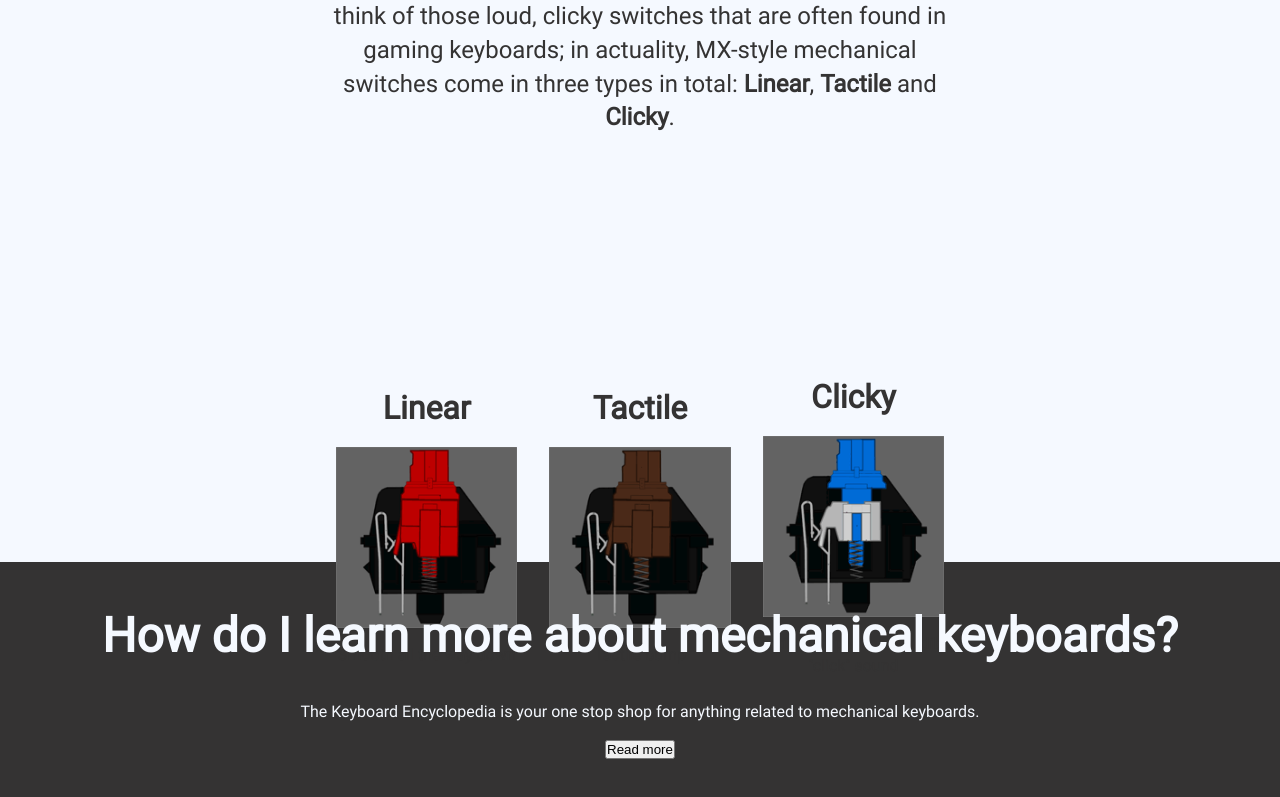
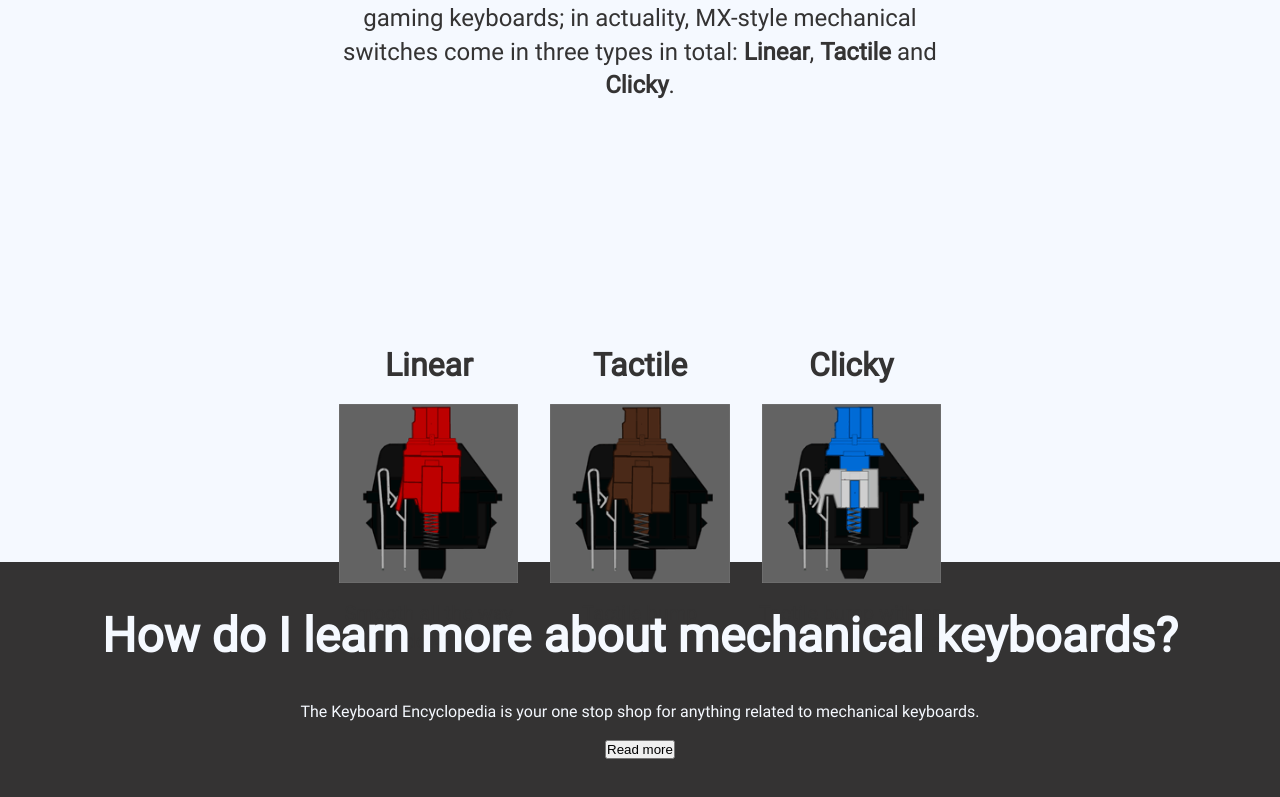
Before and after one commit to TomTomDam/keyboard-corner, a React app: page / in a window 1280 px wide. Shown: the part 2732-3529 px from the top of the page. Built offline with nearby package versions, Linux system fonts and the light colour scheme.

Commit message:
Scrapped the grid. Maybe I'll do that in the Encyclopedia somewhere

```diff
--- a/src/assets/styles/Layout.js
+++ b/src/assets/styles/Layout.js
@@ -13,6 +13,7 @@ export const GlobalLayout = createGlobalStyle`
 `;
 
 export const Main = styled.main`
+  margin-top: 1rem;
   margin-bottom: 0.5rem;
 `;
 
--- a/src/components/Home.js
+++ b/src/components/Home.js
@@ -45,7 +45,7 @@ const Home = () => {
         <Header>
           <Heading>Why should I use a mechanical keyboard?</Heading>
         </Header>
-        <Wrapper3Container>
+        <Wrapper2Container>
           <p>
             We are currently living in a technologically driven world. Keyboards
             have become one of our primary tools that we use to carry out our
@@ -56,143 +56,49 @@ const Home = () => {
             Mechanical keyboards can be customised in a variety of ways to suit
             your preferences.
           </p>
-        </Wrapper3Container>
+        </Wrapper2Container>
       </Wrapper2>
-      <Wrapper4>
+      <Wrapper3>
         <Header>
           <Heading>
             Types of Switches
           </Heading>
-          <Wrapper4HeaderText>When people refer to mechanical switches, they are most likely
+          <Wrapper3HeaderText>When people refer to mechanical switches, they are most likely
             referring to MX-style switches. People also tend to think of those
             loud, clicky switches that are often found in gaming keyboards; in
             actuality, MX-style mechanical switches come in three types in total:
-            <b> Linear</b>, <b>Tactile</b> and <b>Clicky</b>.</Wrapper4HeaderText>
-          <Wrapper4ImagesRow>
-            <Wrapper4ImageContainer>
-              <Wrapper4ImageTitle>Linear</Wrapper4ImageTitle>
+            <b> Linear</b>, <b>Tactile</b> and <b>Clicky</b>.</Wrapper3HeaderText>
+          <Wrapper3ImagesRow>
+            <Wrapper3ImageContainer>
+              <Wrapper3ImageTitle>Linear</Wrapper3ImageTitle>
               <LinearSwitchImage id="linearSwitch" src={CherryMXRed}/>
               <p>Smooth all the way down</p>
-            </Wrapper4ImageContainer>
-            <Wrapper4ImageContainer>
-              <Wrapper4ImageTitle>Tactile</Wrapper4ImageTitle>
+            </Wrapper3ImageContainer>
+            <Wrapper3ImageContainer>
+              <Wrapper3ImageTitle>Tactile</Wrapper3ImageTitle>
               <TactileSwitchImage id="tactileSwitch" src={CherryMXBrown}/>
               <p>Tactile bump</p>
-            </Wrapper4ImageContainer>
-            <Wrapper4ImageContainer>
-              <Wrapper4ImageTitle>Clicky</Wrapper4ImageTitle>
+            </Wrapper3ImageContainer>
+            <Wrapper3ImageContainer>
+              <Wrapper3ImageTitle>Clicky</Wrapper3ImageTitle>
               <ClickySwitchImage id="clickySwitch" src={CherryMXBlue}/>
               <p>Tactile bump with an audible "click" sound</p>
-            </Wrapper4ImageContainer>
-          </Wrapper4ImagesRow>
+            </Wrapper3ImageContainer>
+          </Wrapper3ImagesRow>
         </Header>
-      </Wrapper4>
-      <Wrapper3>
+      </Wrapper3>
+      <Wrapper4>
         <Header>
           <Heading>How do I learn more about mechanical keyboards?</Heading>
         </Header>
-        <Wrapper3Container>
-          <Wrapper3Text>
+        <Wrapper4Container>
+          <Wrapper4Text>
             The Keyboard Encyclopedia is your one stop shop for anything related
             to mechanical keyboards.
-          </Wrapper3Text>
-          <Wrapper3Button>Read more</Wrapper3Button>
-        </Wrapper3Container>
-        {/* <Wrapper3CategoryButtonContainer>
-          <CategoryButton>All</CategoryButton>
-          <CategoryButton>Getting Started</CategoryButton>
-          <CategoryButton>List of Switches</CategoryButton>
-          <CategoryButton>List of Switches</CategoryButton>
-          <CategoryButton>Keyboard Modifications</CategoryButton>
-          <CategoryButton>Accessories</CategoryButton>
-        </Wrapper3CategoryButtonContainer>
-        <WrapperGrid>
-          <Card>
-            <CardTitle>
-              <Link to="/keyboard-encyclopedia/introduction" className="">
-                <WrapperGridLink>
-                  Introduction to Mechanical Keyboards
-                </WrapperGridLink>
-              </Link>
-            </CardTitle>
-            <CardBody>
-              <p>What's the big deal about mechanical keyboards?</p>
-            </CardBody>
-          </Card>
-          <Card>
-            <CardTitle>
-              {" "}
-              <Link to="/keyboard-encyclopedia/layouts-and-sizes" className="">
-                <WrapperGridLink>Layouts and Sizes</WrapperGridLink>
-              </Link>
-            </CardTitle>
-            <CardBody>
-              <p>Keyboards come in all shapes and sizes.</p>
-            </CardBody>
-          </Card>
-          <Card>
-            <CardTitle>
-              <Link to="/keyboard-encyclopedia/switches" className="">
-                <WrapperGridLink>Switches</WrapperGridLink>
-              </Link>
-            </CardTitle>
-            <CardBody>
-              <p>
-                The very nature of mechanical keyboards is powered by mechanical
-                switches. See what switches are right for you.
-              </p>
-            </CardBody>
-          </Card>
-          <Card>
-            <CardTitle>
-              <Link to="/keyboard-encyclopedia/keycaps" className="">
-                <WrapperGridLink>Keycaps</WrapperGridLink>
-              </Link>
-            </CardTitle>
-            <CardBody>
-              <p>
-                Keycaps can make or break the look of a keyboard, as well as the
-                sound and typing feel. Learn the varieties of keycaps there are.
-              </p>
-            </CardBody>
-          </Card>
-          <Card>
-            <CardTitle>
-              <Link to="/keyboard-encyclopedia/plates-and-pcbs" className="">
-                <WrapperGridLink>Plates and PCBs</WrapperGridLink>
-              </Link>
-            </CardTitle>
-            <CardBody>
-              <p>
-                The plate provides structural rigidity and the PCB is what
-                allows your keyboard to electronically work.
-              </p>
-            </CardBody>
-          </Card>
-          <Card>
-            <CardTitle>
-              <Link to="/keyboard-encyclopedia/stabilizers" className="">
-                <WrapperGridLink>Stabilizers</WrapperGridLink>
-              </Link>
-            </CardTitle>
-            <CardBody>
-              <p>
-                Stabilizers, or "stabs", sit underneath larger keys to prevent
-                them from wobbling. They essentially <i>stabilize</i> the
-                keycap.
-              </p>
-            </CardBody>
-          </Card>
-        </WrapperGrid>
-        <RowText>
-          Would you like to learn more? Click here to go to the{" "}
-          <Link to="/keyboard-encyclopedia" className="">
-            Keyboard Encyclopedia
-          </Link>{" "}
-          for specially curated and comprehensive resources regarding mechanical
-          keyboards.
-        </RowText> */}
-      </Wrapper3>
+          </Wrapper4Text>
+          <Wrapper4Button>Read more</Wrapper4Button>
+        </Wrapper4Container>
+      </Wrapper4>
     </>
   );
 };
@@ -208,6 +114,7 @@ const Jumbotron = styled.section`
   background-position: 500px -100px;
   color: ${(props) => props.theme.colours.darkgray};
   margin-left: calc(50% - 50vw);
+  margin-top: -16px;
   height: calc(100vh + 1.5rem);
 
   /* @media (max-width: 768px) {
@@ -341,47 +248,79 @@ const Wrapper2 = styled(Wrapper)`
   color: ${(props) => props.theme.colours.darkgray};
 `;
 
-//Wrapper 4
-const Wrapper4 = styled(Wrapper)`
+const Wrapper2Container = styled.div`
+
+`;
+
+//Wrapper 3
+const Wrapper3 = styled(Wrapper)`
   background: ${(props) => props.theme.colours.white};
   color: ${(props) => props.theme.colours.darkgray};
   max-width: 50%;
   margin: 0 auto;
 `;
 
-const Wrapper4HeaderText = styled.p`
+const Wrapper3HeaderText = styled.p`
   font-size: 1.5rem;
-  margin-top: 4rem;
+  margin-top: 2rem;
 `;
 
-const Wrapper4ImagesRow = styled.div`
+const Wrapper3ImagesRow = styled.div`
   display: flex;
   justify-content: center;
-  align-items: center;
+  align-items: baseline;
   margin-top: 15rem;
+
+  @media only screen and (max-width: ${(props) => props.theme.media.phone}) {
+    margin-top: 0;
+    flex-direction: column;
+    align-items: center;
+  }
+
+  @media only screen and (min-width: ${(props) => props.theme.media.phone}) {
+    margin-top: 0;
+    flex-direction: column;
+    align-items: center;
+  }
+
+  @media only screen and (min-width: ${(props) => props.theme.media.tablet}) {
+    margin-top: 0;
+    flex-direction: column;
+    align-items: center;
+  }
+
+  @media only screen and (min-width: ${(props) => props.theme.media.desktop}) {
+    margin-top: 15rem;
+    flex-direction: row;
+    align-items: baseline;
+  }
 `;
 
-const Wrapper4ImageContainer = styled.div`
-  flex: 1;
+const Wrapper3ImageContainer = styled.div`
+  flex: 0 0 33%;
+  max-width: 33%;
+  & > p {
+    font-size: 1.25em;
+  }
 `;
 
-const Wrapper4ImageTitle = styled.h1`
+const Wrapper3ImageTitle = styled.h1`
   font-size: ${(props) => props.theme.fontSizes.medium};
 `;
 
-const Wrapper4Image = styled.img`
+const Wrapper3Image = styled.img`
     max-width: 100%;
     height: auto;
     padding: 1rem;
 `;
 
-const LinearSwitchImage = styled(Wrapper4Image)`
+const LinearSwitchImage = styled(Wrapper3Image)`
 `;
 
-const TactileSwitchImage = styled(Wrapper4Image)`
+const TactileSwitchImage = styled(Wrapper3Image)`
 `;
 
-const ClickySwitchImage = styled(Wrapper4Image)`
+const ClickySwitchImage = styled(Wrapper3Image)`
 `;
 
 //Animate switches on hover
@@ -414,90 +353,20 @@ $(function() {
   );
 });
 
-//Wrapper 3
-const Wrapper3 = styled(Wrapper)`
+//Wrapper 4
+const Wrapper4 = styled(Wrapper)`
   background: ${(props) => props.theme.colours.darkgray};
   color: ${(props) => props.theme.colours.white};
 `;
 
-const Wrapper3Container = styled.div`
+const Wrapper4Container = styled.div`
 
 `
 
-const Wrapper3Text = styled.p`
+const Wrapper4Text = styled.p`
 
 `
 
-const Wrapper3Button = styled.button`
+const Wrapper4Button = styled.button`
 
 `;
-
-const Wrapper3CategoryButtonContainer = styled.div`
-  overflow: hidden;
-  position: relative;
-  width: 100%;
-  display: flex;
-  flex: 1 0 auto;
-  justify-content: center;
-  overflow-x: auto;
-  margin: 2rem 0px;
-`;
-
-const CategoryButton = styled.button`
-  background: ${(props) => props.theme.colours.lightgray};
-  color: ${(props) => props.theme.colours.blue};
-  font-weight: bold;
-  border: none;
-  transition: all 0.3s;
-  padding: 0 1.5rem;
-  margin-right: 1.5rem;
-  height: 3rem;
-  border-radius: 0.25rem;
-  cursor: pointer;
-
-  &:hover {
-    background: ${(props) => props.theme.colours.white};
-  }
-`;
-
-const WrapperGrid = styled.div`
-  display: flex;
-  flex-wrap: wrap;
-  justify-content: center;
-  align-items: stretch;
-  max-width: 60%;
-  margin: 0 auto;
-`;
-
-const Card = styled.div`
-  flex: 0 0 25%;
-  max-width: 25%;
-  min-width: 0;
-  margin: 15px 15px;
-  word-wrap: break-word;
-  background-color: ${(props) => props.theme.colours.lightgray};
-  background-clip: border-box;
-  border: 1px solid rgba(0, 0, 0, 0.125);
-  border-radius: 0.25rem;
-`;
-
-const CardTitle = styled.div`
-  padding-top: 2.25rem;
-  padding-bottom: 0.75rem;
-`;
-
-const CardBody = styled.div`
-  padding: 1.25rem;
-`;
-
-const WrapperRow = styled(Row)`
-  justify-content: center;
-`;
-
-const WrapperGridLink = styled.h4`
-  transition: all 0.3s ease 0s;
-`;
-
-const RowText = styled.div`
-  margin-top: 2rem;
-`;
--- a/src/components/Navbar.js
+++ b/src/components/Navbar.js
@@ -30,6 +30,7 @@ const Navbar = () => {
 
 export default Navbar;
 
+//Hide navbar on scroll down, show on scroll up
 var prevScrollpos = window.pageYOffset;
 window.onscroll = function () {
   var navbar = document.getElementById("navbar");
@@ -50,16 +51,10 @@ const NavBar = styled.nav`
   z-index: 100;
   display: flex;
   justify-content: space-between;
-  padding: 1.5rem 2rem;
+  padding: 24px 32px;
   color: white;
   background-color: ${(props) => props.theme.colours.darkgray};
   box-shadow: 1px 1px 1px rgba(0, 0, 0, 0.2);
-
-  /* @media (max-width: 768px) {
-  }
-
-  @media (max-width: 500px) {
-  } */
 `;
 
 const NavBarLogo = styled(Link)`
```
